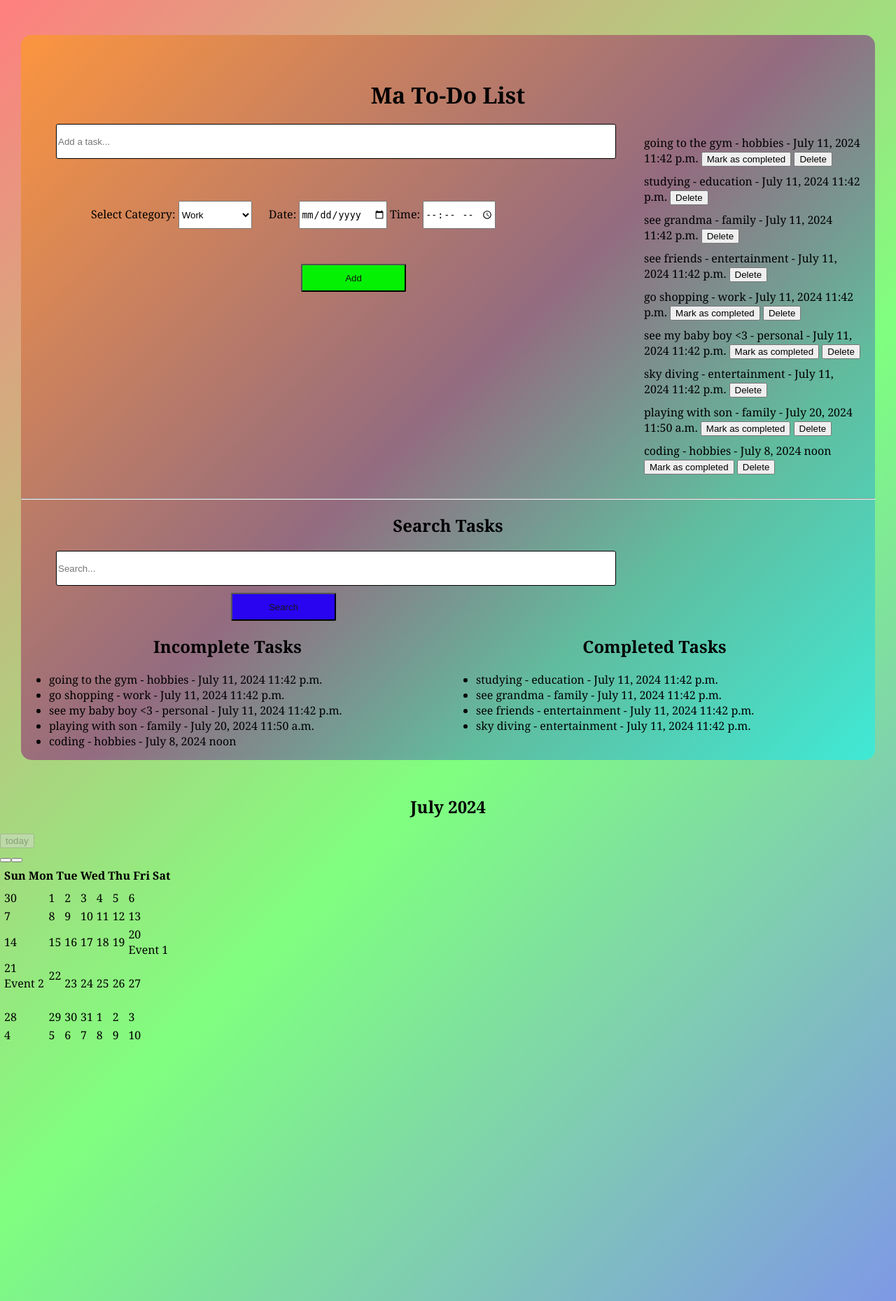
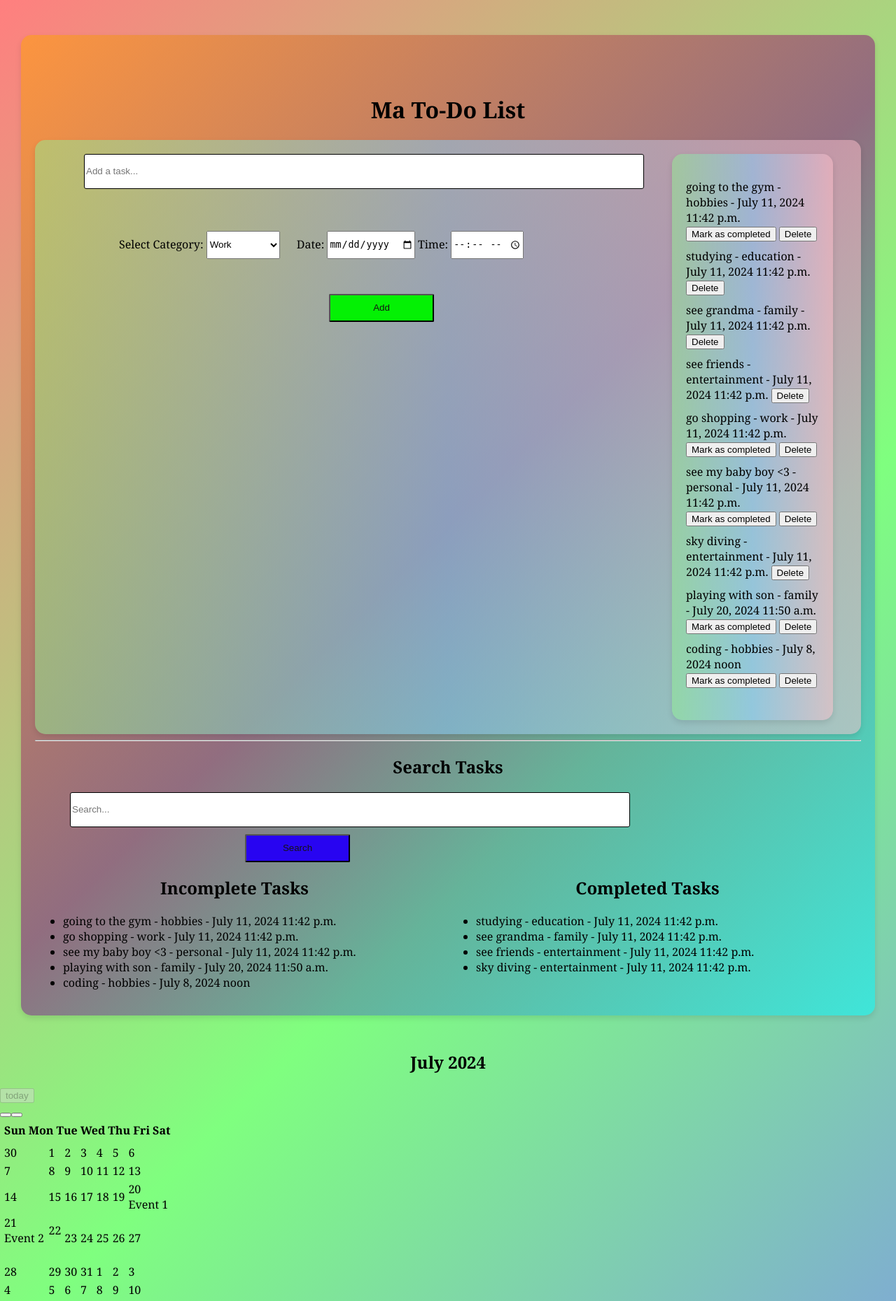
Before and after one commit to Ilefrajhi/to-do-list, a Django app: page /main/ in a window 1280 px wide. Shown: the top 1859 px of the page at 70% size. Run offline with Django 5.2, Linux system fonts and the light colour scheme; data comes from the database, SQL or seed files in the repository; lists and menus that the app fills with data are empty; some libraries are stand-ins or nearby versions.

Commit message:
fixed the main styles

```diff
--- a/todo/webapp/static/main.css
+++ b/todo/webapp/static/main.css
@@ -15,12 +15,12 @@ body {
     margin: 50px 30px; /* Adjusted to shorthand property */
     background: linear-gradient(135deg, rgba(255, 165, 0, 0.5), rgba(128, 0, 128, 0.5), rgba(0, 255, 255, 0.5));
     border-radius: 15px;
+    padding: 20px;
+    box-shadow: 0 4px 8px rgba(0, 0, 0, 0.1);
 }
 
 h1, h2 {
     text-align: center;
-    margin-top: 20px;
-    margin-bottom: 20px;
 }
 
 #task {
@@ -62,6 +62,7 @@ input[type="text"]:hover {
     background-color: rgb(4, 241, 4);
     margin-left: 300px !important;
     margin-top: 50px !important;
+    cursor: pointer;
 }
 
 #task-list {
@@ -70,6 +71,11 @@ input[type="text"]:hover {
 .content {
     display: flex; /* Use flexbox for layout */
     justify-content: space-between; /* Distribute space between elements */
+    background: linear-gradient(270deg, rgba(255, 192, 203, 0.5), rgba(135, 206, 250, 0.5), rgba(144, 238, 144, 0.5));
+    animation: slideBackground 10s linear infinite; /* Sliding background animation */
+    padding: 20px;
+    border-radius: 15px;
+    box-shadow: 0 4px 8px rgba(0, 0, 0, 0.1);
 }
 
 .search-tasks {
@@ -85,6 +91,7 @@ input[type="text"]:hover {
     color: rgb(21, 20, 20) !important;
     background-color: rgb(40, 4, 241);
     margin-left: 300px !important;
+    cursor: pointer;
 }
 
 #q {
@@ -123,6 +130,11 @@ input[type="text"]:hover {
 .task-list {
     display: flex; /* Use flexbox for layout */
     flex-direction: column; /* Column layout for list items */
+    background: linear-gradient(270deg, rgba(255, 192, 203, 0.5), rgba(135, 206, 250, 0.5), rgba(144, 238, 144, 0.5));
+    animation: slideBackground 10s linear infinite; /* Sliding background animation */
+    padding: 20px;
+    border-radius: 15px;
+    box-shadow: 0 4px 8px rgba(0, 0, 0, 0.1);
 }
 
 .task-list ul {
@@ -133,3 +145,13 @@ input[type="text"]:hover {
 .task-list li {
     margin-bottom: 10px; /* Adjust spacing between list items */
 }
+
+/* Sliding background animation */
+@keyframes slideBackground {
+    0% {
+        background-position: 0% 0%;
+    }
+    100% {
+        background-position: 100% 100%;
+    }
+}
```
